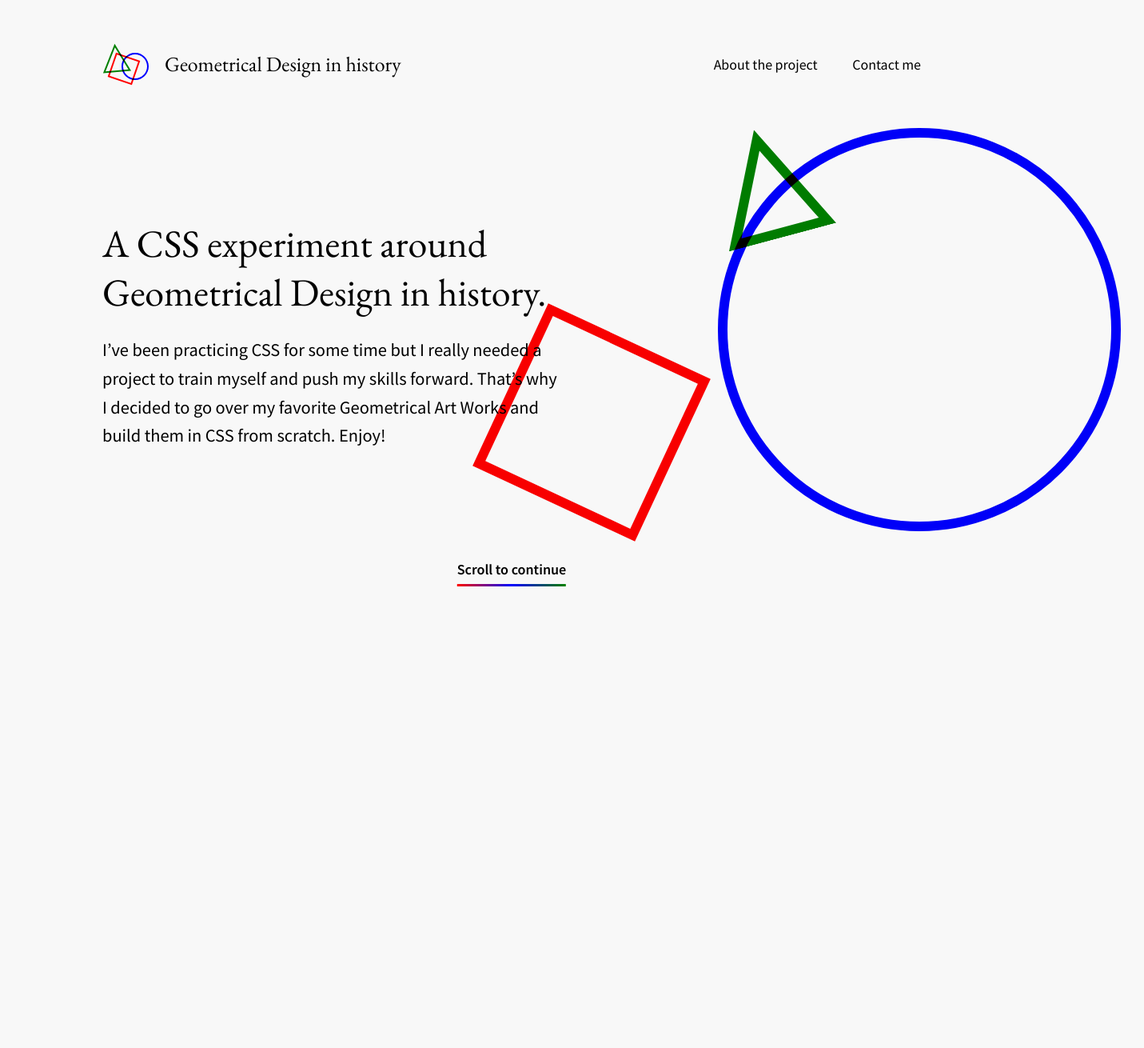
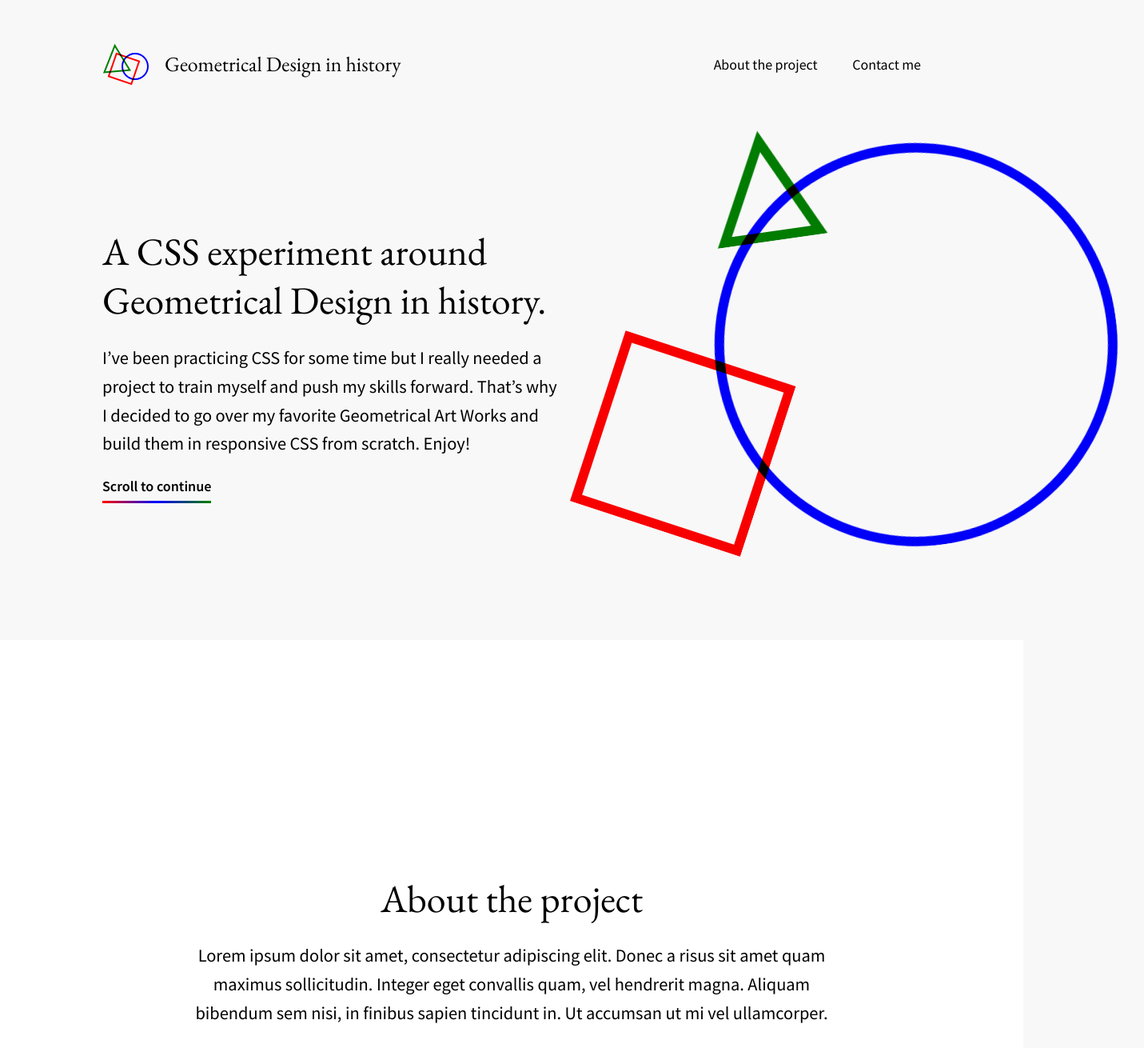
Before and after one commit to elechaudel/experiment, a plain HTML site: page geometrical-design/index.html in a window 1280 px wide. Shown: the whole page at 80% size, 1431 px wide, since content can reach past the window. Before the commit the page ends 800 px from the top, so only its background shows below. Drawn offline with nearby package versions, Linux system fonts and the light colour scheme.

Commit message:
- new layout structure - shapes animation

```diff
--- a/geometrical-design/index.html
+++ b/geometrical-design/index.html
@@ -12,21 +12,31 @@
 
 <div class="page-content">
 
+  <div class="navigation">
+    <div class="container">
       <nav>
         <a href="#" class="logo-title">
           <img src="assets/logo.svg" alt="">
           <h2 class="logo">Geometrical Design in history</h2>
         </a>
         <ul>
-      <a href="#"><li>About the project</li></a>
-      <a href="#"><li>Contact me</li></a>
+          <a class="js-anchor" href="#about"><li>About the project</li></a>
+          <a class="js-anchor" href="#"><li>Contact me</li></a>
         </ul>
       </nav>
+    </div>
+  </div>
 
+  <section class="header">
+    <div class="container">
       <div class="hero-section">
+
         <div class="content">
           <h1>A CSS experiment around Geometrical Design in history.</h1>
-      <p class="subtitle">I’ve been practicing CSS for some time but I really needed a project to train myself and push my skills forward. That’s why I decided to go over my favorite Geometrical Art Works and build them in CSS from scratch. Enjoy!</p>
+          <p class="subtitle">I’ve been practicing CSS for some time but I really needed a project to train myself and push my skills forward. That’s why I decided to go over my favorite Geometrical Art Works and build them in responsive CSS from scratch. Enjoy!</p>
+          <div class="btn-scroll">
+            <a href="#">Scroll to continue</a>
+          </div>
         </div>
 
         <div class="shapes">
@@ -34,11 +44,23 @@
           <div class="square"></div>
           <img class="triangle" src="assets/triangle.svg" alt="">
         </div>
+
       </div>
+    </div>
+  </section>
 
-  <div class="btn-scroll">
-    <a href="#">Scroll to continue</a>
+<section class="about bg-white">
+  <div class="container">
+    <div class="about-section" id="about">
+      <div class="content">
+        <h1>About the project</h1>
+        <p class="subtitle">Lorem ipsum dolor sit amet, consectetur adipiscing elit. Donec a risus sit amet quam maximus sollicitudin. Integer eget convallis quam, vel hendrerit magna. Aliquam bibendum sem nisi, in finibus sapien tincidunt in. Ut accumsan ut mi vel ullamcorper.</p>
       </div>
+    </div>
+  </div>
+</section>
+
+<footer></footer>
 
 </div>
 
--- a/geometrical-design/main.less
+++ b/geometrical-design/main.less
@@ -2,6 +2,7 @@ out:  ./main.css, sourcemap: false, compress: false
 
 // Colors
 
+@white: #ffffff;
 @black: #000000;
 @light-grey: #F8F8F8;
 @primary-red: #FF0000;
@@ -68,12 +69,18 @@ body {
   overflow-x: hidden;
 }
 
-.page-content {
+.container {
   max-width: 90vw;
   margin: 0 auto;
 
   @media @md {
     max-width: 80vw;
+  }
+}
+
+section {
+  &.bg-white {
+    background-color: @white;
   }
 }
 
@@ -129,13 +136,13 @@ nav {
   width: 100%;
   max-width: 570px;
   min-height: 400px;
-  height: ~"calc(100vh - 260px)";
+  height: ~"calc(100vh - 240px)";
 
   .shapes {
 
     .circle {
       position: absolute;
-      top: 0;
+      top: 6vh;
       right: -55vw;
 
       mix-blend-mode: multiply;
@@ -145,12 +152,17 @@ nav {
       min-height: 400px;
       border-radius: 100%;
       border: 12px solid @primary-blue;
+
+      transform: translateY(0);
+      transform: translateX(0);
+
+      animation: triangle ease 12s infinite;
     }
 
     .square {
       position: absolute;
-      top: 32vh;
-      right: -12vw;
+      top: 40vh;
+      right: -20vw;
 
       mix-blend-mode: multiply;
       width: 25vh;
@@ -159,14 +171,22 @@ nav {
       min-height: 160px;
       border: 12px solid @primary-red;
       transform: rotate(25deg);
+      transform: translateY(0px);
+      transform: translateX(0);
+
+      animation: square ease 12s infinite;
     }
 
     .triangle {
       position: absolute;
-      top: 0vh;
+      top: 4vh;
       right: -26vw;
       mix-blend-mode: multiply;
       transform: rotate(-15deg);
+      transform: translateY(0);
+      transform: translateX(0);
+
+      animation: triangle ease 12s infinite;
     }
   }
 }
@@ -176,9 +196,9 @@ nav {
 
   a {
     position: absolute;
-    left: 50%;
-    -webkit-transform: translateX(-50%);
-    transform: translateX(-50%);
+    left: 0;
+    // -webkit-transform: translateX(-50%);
+    // transform: translateX(-50%);
 
     font-family: @source-sans;
     font-size: 1.13rem;
@@ -207,3 +227,63 @@ nav {
   }
   }
 }
+
+section.about {
+  margin-top: 80px;
+}
+
+.about-section {
+  display: flex;
+  align-items: center;
+  width: 100%;
+  min-height: 400px;
+  height: 100vh;
+
+  .content {
+    width: 100%;
+    text-align: center;
+    max-width: 840px;
+    margin: auto;
+  }
+}
+
+footer {
+  height: 100px;
+}
+
+
+
+/* ----------------- Animations ----------------- */
+
+@keyframes square {
+  0%,
+  100% {
+    transform: rotate(25deg) translateY(0px);
+  }
+
+  50% {
+    transform: rotate(18deg) translateY(-40px);
+  }
+}
+
+@keyframes triangle {
+  0%,
+  100% {
+    transform: rotate(-15deg) translateY(0px);
+  }
+
+  50% {
+    transform: rotate(-8deg) translateY(-30px);
+  }
+}
+
+@keyframes circle {
+  0%,
+  100% {
+    transform: translateY(0px);
+  }
+
+  50% {
+    transform: translateY(-10px);
+  }
+}
```
Also changed, not shown: geometrical-design/scroll.js (added, +7 -0 lines), geometrical-design/main.css. Lines whose indentation alone changed are shown as unchanged.
